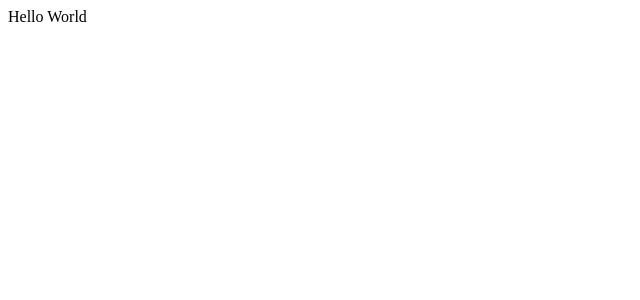
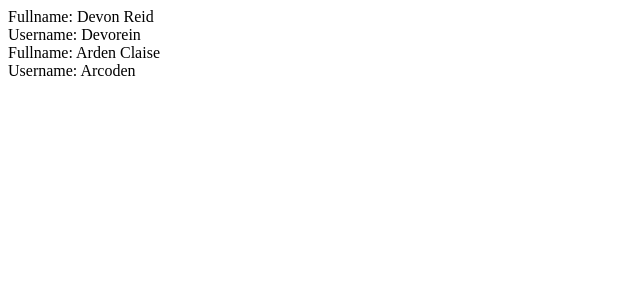
Before and after one commit to Devorein/vue-init, a Vue app: page / in a window 1280 px wide. Shown: the top 300 px of the page, without its empty margins (0-640 px from the left). Built offline with nearby package versions, Linux system fonts and the light colour scheme.

Commit message:
Integrated props to components

```diff
--- a/src/App.vue
+++ b/src/App.vue
@@ -1,6 +1,8 @@
 <template>
   <div>
-    <Greet />
+    <div v-for="user in users" :key="user.username">
+      <Greet :username="user.username" :fullname="user.fullname"/>
+    </div>
   </div>
 </template>
 
@@ -14,7 +16,13 @@ export default {
   name: 'App',
   data(){
     return {
-
+      users: [{
+        username: "Devorein",
+        fullname: "Devon Reid"
+      }, {
+        username: "Arcoden",
+        fullname: "Arden Claise"
+      }]
     }
   }
 }
--- a/src/components/Greet.vue
+++ b/src/components/Greet.vue
@@ -1,12 +1,21 @@
 <template>
   <div>
-    Hello World
+    <div>
+      Fullname: {{fullname}}
+    </div>
+    <div>
+      Username: {{username}}
+    </div>
   </div>
 </template>
 
 <script>
   export default {
-    name: "Greet"
+    name: "Greet",
+    props: [
+      'username',
+      'fullname'
+    ]
   }
 </script>
 
```
